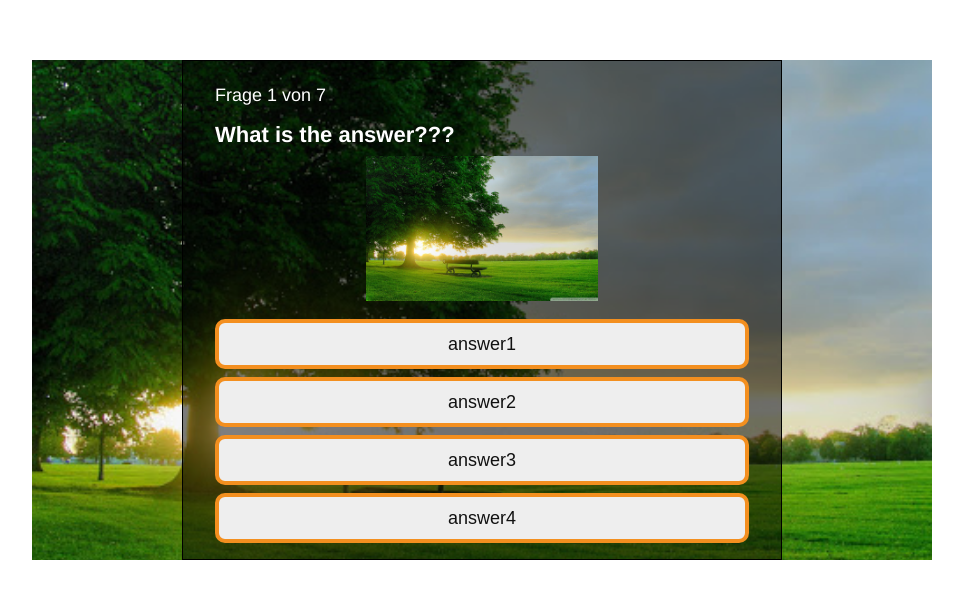
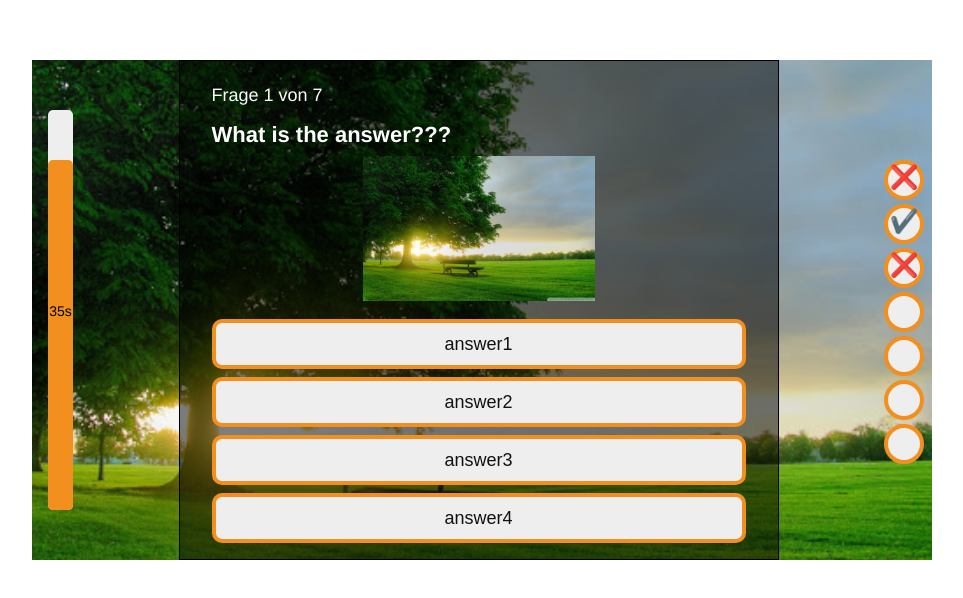
Before and after one commit to JSTech2020/group_c, a React (Create React App) app in the folder quiz/: page / in a window 1280 px wide. Shown: the part 140-738 px from the top of the page, without its empty margins (158-1121 px from the left). Built offline with nearby package versions, Linux system fonts and the light colour scheme.

Commit message:
Add timer and answer score circles to the quiz.

```diff
--- /dev/null
+++ b/quiz/src/components/AnswerCircles.css
@@ -0,0 +1,11 @@
+.answer-circles .correct-answer-circle {
+  margin: 4px 0px;
+}
+
+.answer-circles :first-child {
+  margin-top: 0px;
+}
+
+.answer-circles :last-child {
+  margin-bottom: 0px;
+}
--- /dev/null
+++ b/quiz/src/components/AnswerCircles.js
@@ -0,0 +1,17 @@
+import React from 'react';
+import './AnswerCircles.css';
+import CorrectAnswerCircle from './CorrectAnswerCircle';
+
+function AnswerCircles({ answersCorrect }) {
+  const answers = answersCorrect.map((correct) => {
+    return (<CorrectAnswerCircle correct={correct}></CorrectAnswerCircle>);
+  });
+
+  return (
+    <div className="answer-circles">
+      { answers }
+    </div>
+  );
+}
+
+export default AnswerCircles;
--- /dev/null
+++ b/quiz/src/components/CorrectAnswerCircle.css
@@ -0,0 +1,21 @@
+.correct-answer-circle {
+  width: 40px;
+  height: 40px;
+}
+
+.correct-answer-circle .circle {
+  border-radius: 50%;
+  width: 100%;
+  height: 100%;
+  background-color: #eeeeee;
+  border: 4px solid #f38f1f;
+  font-size: 23px;
+}
+
+.correct-answer-circle .circle.correct {
+  color: green;
+}
+
+.correct-answer-circle .circle.wrong {
+  color: rgb(190, 0, 0);
+}
--- /dev/null
+++ b/quiz/src/components/CorrectAnswerCircle.js
@@ -0,0 +1,24 @@
+import React from 'react';
+import './CorrectAnswerCircle.css';
+
+function CorrectAnswerCircle({ correct }) {
+  let content = '';
+  let colorClass = '';
+  if (correct === true) {
+    content = '✔️';
+    colorClass = 'correct';
+  } else if (correct === false) {
+    content = '❌';
+    colorClass = 'wrong';
+  }
+
+  return (
+    <div className="correct-answer-circle">
+      <div className={"circle " + colorClass}>
+        <span>{ content }</span>
+      </div>
+    </div>
+  );
+}
+
+export default CorrectAnswerCircle;
--- a/quiz/src/components/QuizQuestionView.js
+++ b/quiz/src/components/QuizQuestionView.js
@@ -2,12 +2,10 @@ import React from 'react';
 import AnswerButtons from './AnswerButtons';
 import "./QuizQuestionView.css";
 
-class QuizQuestionView extends React.Component {
-  render() {
+function QuizQuestionView({ children }) {
   const question = "What is the answer???";
   const qNo = 1;
   const qAll = 7;
-    const children = this.props.children;
   return (
     <div className="quiz-question-view">
       <div className="quiz-question-content">
@@ -29,6 +27,5 @@ class QuizQuestionView extends React.Component {
     </div>
   );
 }
-}
 
 export default QuizQuestionView;
--- a/quiz/src/components/QuizView.css
+++ b/quiz/src/components/QuizView.css
@@ -4,4 +4,15 @@
   width: 900px;
   height: 500px;
   margin: 200px auto;
+  display: flex;
 }
+
+.quiz-view .timer-bar {
+  margin-top: 50px;
+  margin-left: 16px;
+}
+
+.quiz-view .answer-circles {
+  margin-top: 100px;
+  margin-right: 8px;
+}
--- a/quiz/src/components/QuizView.js
+++ b/quiz/src/components/QuizView.js
@@ -1,13 +1,18 @@
 import React from 'react';
+import TimerBar from './TimerBar';
 import QuizQuestionView from './QuizQuestionView';
 import QuizQuestionImageView from './QuizQuestionImageView';
 import "./QuizView.css";
+import AnswerCircles from './AnswerCircles';
 
 function QuizView() {
+  const results = [false, true, false, null, null, null, null];
   return (
     <div className="quiz-view">
+      <TimerBar fullTime={40}></TimerBar>
       {/* <QuizQuestionView></QuizQuestionView> */}
       <QuizQuestionImageView></QuizQuestionImageView>
+      <AnswerCircles answersCorrect={results}></AnswerCircles>
     </div>
   );
 }
--- /dev/null
+++ b/quiz/src/components/TimerBar.css
@@ -0,0 +1,34 @@
+.timer-bar {
+  color: black;
+  height: 400px;
+  width: 25px;
+}
+
+.timer-bar .under-bar {
+  background-color: #eeeeee;
+  height: 100%;
+  border-radius: 5px;
+  position: relative;
+  z-index: 0;
+}
+
+.timer-bar .over-bar {
+  background-color: #f38f1f;
+  /* height: 400px; Controlled via style property */
+  width: 100%;
+  border-radius: 5px;
+  position: absolute;
+  left: 0px;
+  bottom: 0px;
+  z-index: 1;
+}
+
+.timer-bar .bar-text {
+  position: absolute;
+  left: 0px;
+  font-size: 14px;
+  top: calc(400px / 2 - 14px / 2);
+  z-index: 2;
+  text-align: center;
+  width: 100%;
+}
--- /dev/null
+++ b/quiz/src/components/TimerBar.js
@@ -0,0 +1,24 @@
+import React, { useState, useEffect } from 'react';
+import './TimerBar.css';
+
+function TimerBar({ fullTime }) {
+  const [ time, setTime ] = useState(fullTime);
+  const fullHeight = 400; // The bar is 400px high - TODO; Use refs?
+  const height = Math.floor(time / fullTime * fullHeight);
+
+  useEffect(() => {
+    const timerId = setInterval(() => setTime(Math.max(time - 1, 0)), 1000);
+    return () => clearInterval(timerId);
+  });
+
+  return (
+    <div className="timer-bar">
+      <div className="under-bar">
+        <div className="bar-text">{ time }s</div>
+        <div className="over-bar" style={{height: height + 'px'}}></div>
+      </div>
+    </div>
+  );
+}
+
+export default TimerBar;
```
Lines whose indentation alone changed are shown as unchanged.
